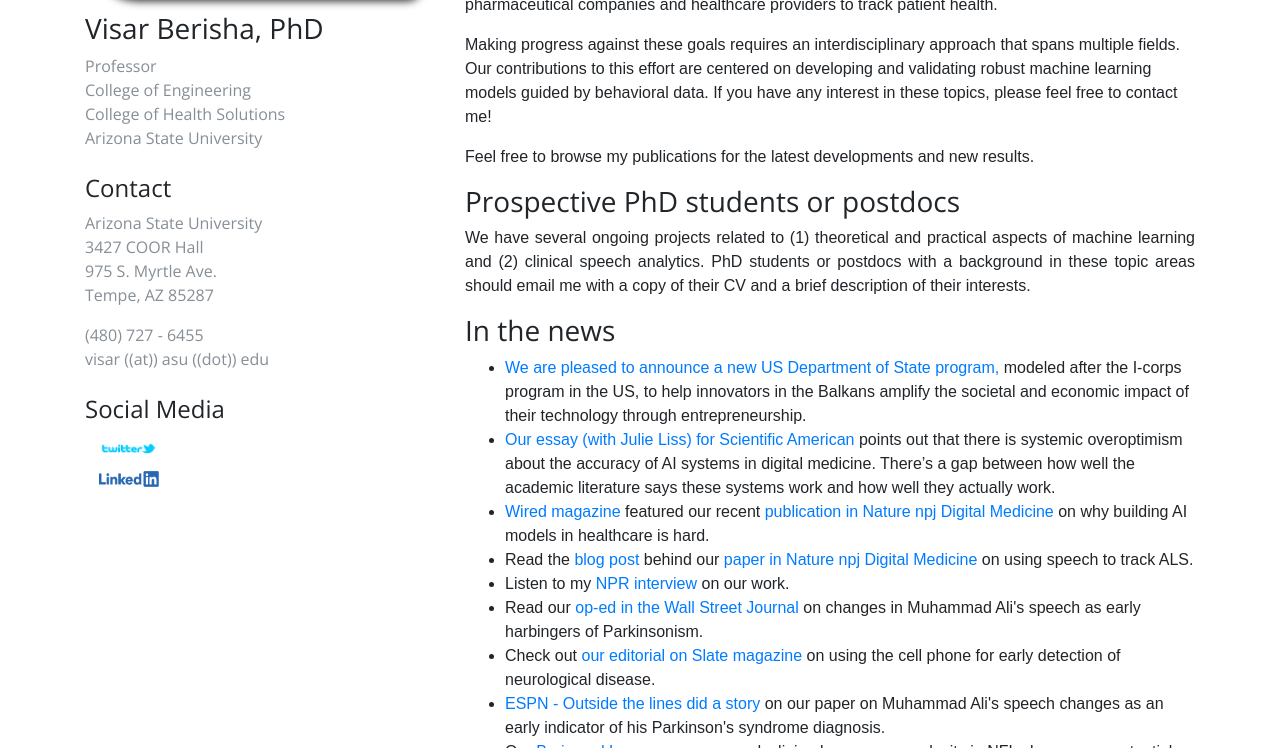
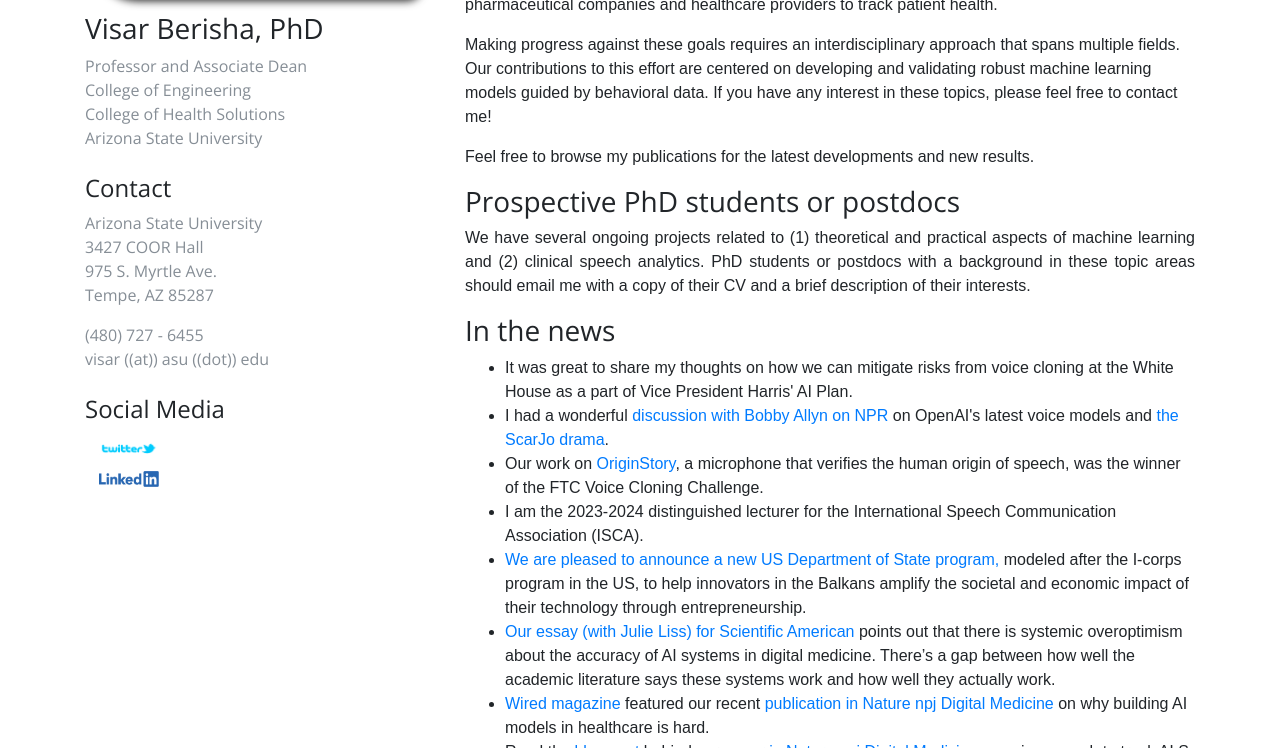
Before and after one commit to visarberisha/visarberisha.github.io, a plain HTML site: page index.html in a window 1280 px wide. Shown: the part 361-1109 px from the top of the page. Drawn offline with nearby package versions, Linux system fonts and the light colour scheme; a web font is replaced by a local one.

Commit message:
edits to the index

```diff
--- a/index.html
+++ b/index.html
@@ -5,7 +5,7 @@
     <meta charset="utf-8">
     <meta name="viewport" content="width=device-width, initial-scale=1">
     <meta name="description" content="Professor at Arizona State University" />
-    <meta name="keywords" content="Aural Analytics, asu, machine learning, AI, clinical AI, healthcare AI, digital health, diagnosis, voice biomarkers, speech biomarkers, speech analytics, speech AI, natural language processing, health, prognosis, tracking, neurological disease, speech processing, health, signal processing, pattern recognition, speech pathologies, dysarthria, arizona state university, tempe, arizona" />
+    <meta name="keywords" content="Aural Analytics, OriginStory, Origin Story, voice cloning, deepfakes, voice technology, asu, machine learning, AI, clinical AI, healthcare AI, digital health, diagnosis, voice biomarkers, speech biomarkers, speech analytics, speech AI, natural language processing, health, prognosis, tracking, neurological disease, speech processing, health, signal processing, pattern recognition, speech pathologies, dysarthria, arizona state university, tempe, arizona" />
     <script src="https://code.jquery.com/jquery-3.2.1.slim.min.js" integrity="sha384-KJ3o2DKtIkvYIK3UENzmM7KCkRr/rE9/Qpg6aAZGJwFDMVNA/GpGFF93hXpG5KkN" crossorigin="anonymous"></script>
     <script src="https://cdnjs.cloudflare.com/ajax/libs/popper.js/1.12.3/umd/popper.min.js" integrity="sha384-vFJXuSJphROIrBnz7yo7oB41mKfc8JzQZiCq4NCceLEaO4IHwicKwpJf9c9IpFgh" crossorigin="anonymous"></script>
     <link rel="stylesheet" href="https://maxcdn.bootstrapcdn.com/bootstrap/4.0.0-beta.2/css/bootstrap.min.css" integrity="sha384-PsH8R72JQ3SOdhVi3uxftmaW6Vc51MKb0q5P2rRUpPvrszuE4W1povHYgTpBfshb" crossorigin="anonymous">
@@ -50,7 +50,7 @@
           <br clear="left">
           <h3 style="margin-top:3mm;">Visar Berisha, PhD</h3>
           <div class="text-muted professorship mb-4">
-            Professor<br>
+            Professor and Associate Dean<br>
             College of Engineering<br>
             College of Health Solutions<br>
             Arizona State University</div>
@@ -97,6 +97,10 @@
 
           <h3>In the news</h3>
           <ul>
+            <li>It was great to share my thoughts on how we can mitigate risks from voice cloning at the White House as a part of Vice President Harris' AI Plan. </li>
+            <li>I had a wonderful <a target="_blank" href="https://www.wnyc.org/widgets/ondemand_player/wnyc/#file=/audio/json/1456394/&share=1">discussion with Bobby Allyn on NPR </a> on OpenAI's latest voice models and <a target="_blank" href="https://www.npr.org/2024/05/20/1252495087/openai-pulls-ai-voice-that-was-compared-to-scarlett-johansson-in-the-movie-her">the ScarJo drama</a>. </li>
+            <li>Our work on <a target ="_blank" href="https://news.asu.edu/20240503-science-and-technology-asu-researchers-develop-special-microphone-verify-human-speech">OriginStory</a>, a microphone that verifies the human origin of speech</a>, was the winner of the FTC Voice Cloning Challenge. </li>
+            <li>I am the 2023-2024 distinguished lecturer for the International Speech Communication Association (ISCA). </li>
             <li><a target="_blank" href="https://www.gistnetwork.org/activity/gist-innovates-balkans">We are pleased to announce a new US Department of State program, </a> modeled after the I-corps program in the US, to help innovators in the Balkans amplify the societal and economic impact of their technology through entrepreneurship.</li>
             <li><a target="_blank" href="https://www.scientificamerican.com/article/ai-in-medicine-is-overhyped/">Our essay (with Julie Liss) for Scientific American </a> points out that there is systemic overoptimism about the accuracy of AI systems in digital medicine. There’s a gap between how well the academic literature says these systems work and how well they actually work. </li>
             <li><a target="_blank" href="https://www.wired.com/story/health-care-ai-long-way-to-go/">Wired magazine</a> featured our recent <a target="_blank" href="https://www.nature.com/articles/s41746-021-00521-5">publication in Nature npj Digital Medicine</a> on why building AI models in healthcare is hard. </li>
```
Also changed, not shown: group.html (+13 -0 lines), images/herman.jpg (added), 1 other file.
